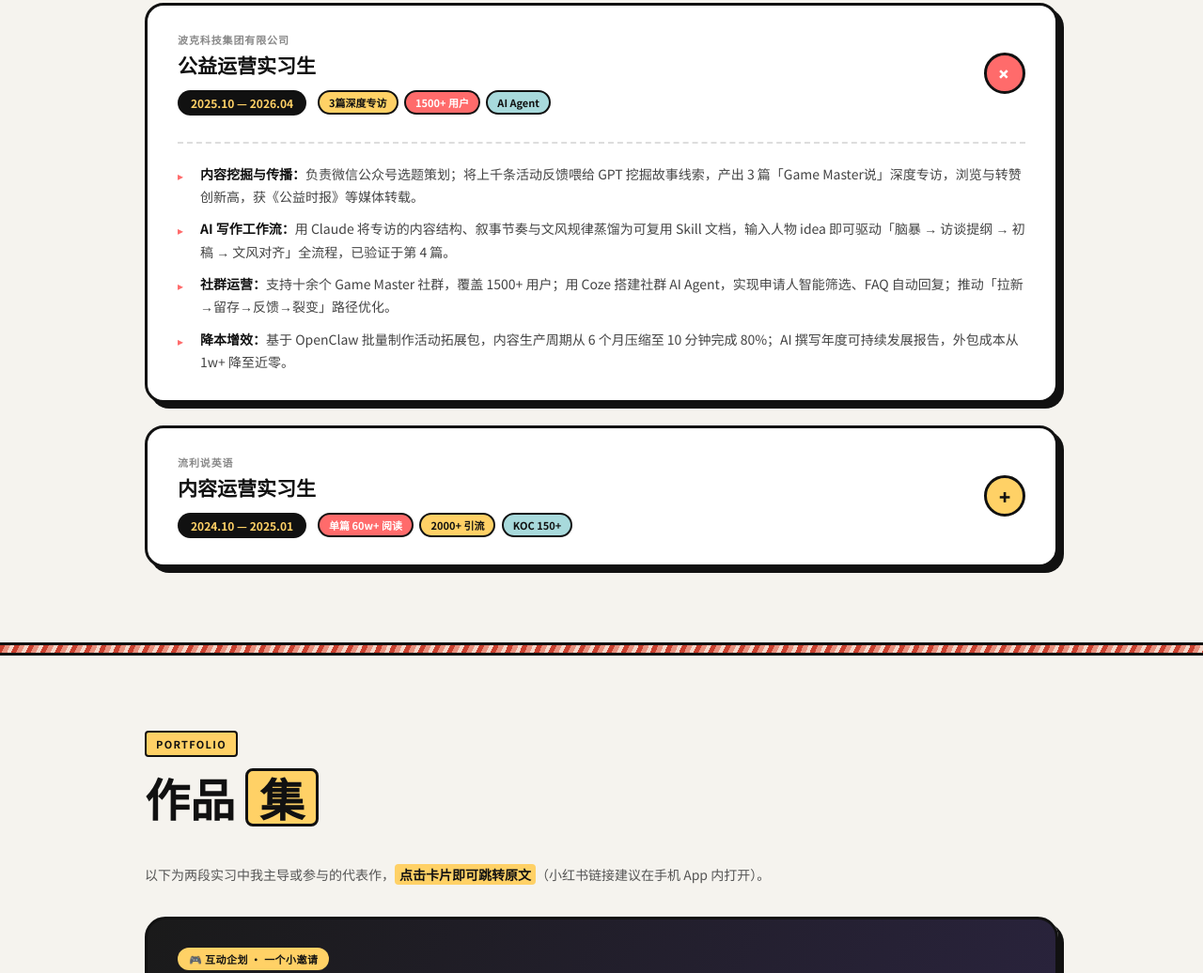
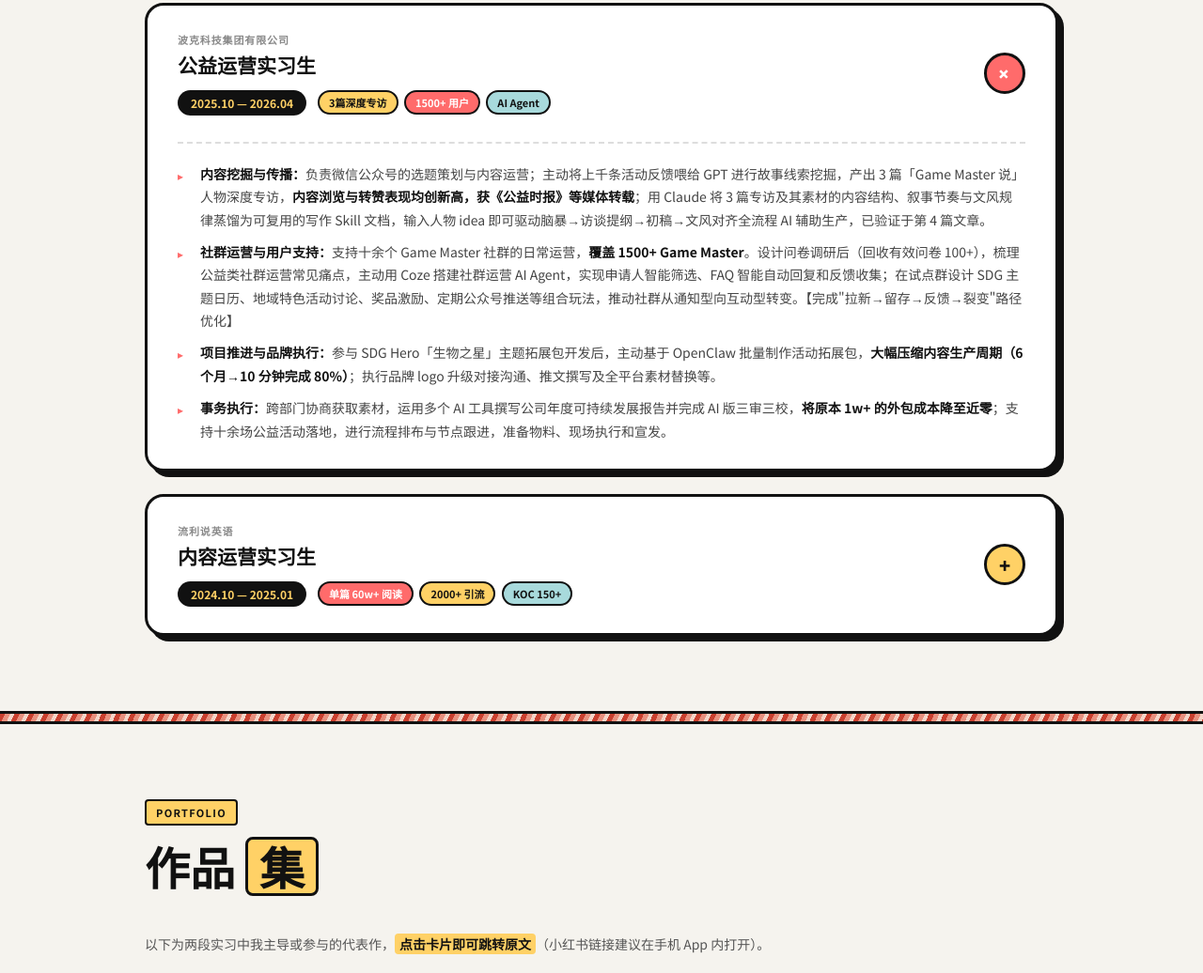
Before and after one commit to kdo736699-max/bacon, a plain HTML site: page index.html in a window 1280 px wide. Shown: the part 1149-2185 px from the top of the page at 94% size. Drawn offline with Linux system fonts and the light colour scheme.

Commit message:
Add files via upload

```diff
--- a/index.html
+++ b/index.html
@@ -406,7 +406,7 @@ a.work-tile:hover{transform:translate(-2px,-2px);box-shadow:5px 5px 0 #111;}
 <div class="hero">
   <div class="hero-inner">
     <div class="hero-left">
-      <div class="hero-eyebrow">✦ 好奇心拉满 · 执行力 MAX · 感性又能打</div>
+      <div class="hero-eyebrow">✦ 好奇心拉满 · 执行力 MAX · 主人翁意识强 · 学习迭代飞快</div>
       <div class="nickname"><span class="bacon-strip"></span> 欢迎叫我 Bacon · 培根</div>
       <h1 class="hero-name">我是<span class="highlight">赵培涵</span></h1>
       <p class="hero-role">Content Operator &amp; AI Workflow Builder</p>
@@ -472,10 +472,10 @@ a.work-tile:hover{transform:translate(-2px,-2px);box-shadow:5px 5px 0 #111;}
         <div class="exp-detail">
           <div class="exp-detail-inner">
             <ul class="exp-bullets">
-              <li><strong>内容挖掘与传播：</strong>负责微信公众号选题策划；将上千条活动反馈喂给 GPT 挖掘故事线索，产出 3 篇「Game Master说」深度专访，浏览与转赞创新高，获《公益时报》等媒体转载。</li>
-              <li><strong>AI 写作工作流：</strong>用 Claude 将专访的内容结构、叙事节奏与文风规律蒸馏为可复用 Skill 文档，输入人物 idea 即可驱动「脑暴 → 访谈提纲 → 初稿 → 文风对齐」全流程，已验证于第 4 篇。</li>
-              <li><strong>社群运营：</strong>支持十余个 Game Master 社群，覆盖 1500+ 用户；用 Coze 搭建社群 AI Agent，实现申请人智能筛选、FAQ 自动回复；推动「拉新→留存→反馈→裂变」路径优化。</li>
-              <li><strong>降本增效：</strong>基于 OpenClaw 批量制作活动拓展包，内容生产周期从 6 个月压缩至 10 分钟完成 80%；AI 撰写年度可持续发展报告，外包成本从 1w+ 降至近零。</li>
+              <li><strong>内容挖掘与传播：</strong>负责微信公众号的选题策划与内容运营；主动将上千条活动反馈喂给 GPT 进行故事线索挖掘，产出 3 篇「Game Master 说」人物深度专访，<strong>内容浏览与转赞表现均创新高，获《公益时报》等媒体转载</strong>；用 Claude 将 3 篇专访及其素材的内容结构、叙事节奏与文风规律蒸馏为可复用的写作 Skill 文档，输入人物 idea 即可驱动脑暴→访谈提纲→初稿→文风对齐全流程 AI 辅助生产，已验证于第 4 篇文章。</li>
+              <li><strong>社群运营与用户支持：</strong>支持十余个 Game Master 社群的日常运营，<strong>覆盖 1500+ Game Master</strong>。设计问卷调研后（回收有效问卷 100+），梳理公益类社群运营常见痛点，主动用 Coze 搭建社群运营 AI Agent，实现申请人智能筛选、FAQ 智能自动回复和反馈收集；在试点群设计 SDG 主题日历、地域特色活动讨论、奖品激励、定期公众号推送等组合玩法，推动社群从通知型向互动型转变。【完成"拉新→留存→反馈→裂变"路径优化】</li>
+              <li><strong>项目推进与品牌执行：</strong>参与 SDG Hero「生物之星」主题拓展包开发后，主动基于 OpenClaw 批量制作活动拓展包，<strong>大幅压缩内容生产周期（6 个月→10 分钟完成 80%）</strong>；执行品牌 logo 升级对接沟通、推文撰写及全平台素材替换等。</li>
+              <li><strong>事务执行：</strong>跨部门协商获取素材，运用多个 AI 工具撰写公司年度可持续发展报告并完成 AI 版三审三校，<strong>将原本 1w+ 的外包成本降至近零</strong>；支持十余场公益活动落地，进行流程排布与节点跟进，准备物料、现场执行和宣发。</li>
             </ul>
           </div>
         </div>
@@ -500,10 +500,11 @@ a.work-tile:hover{transform:translate(-2px,-2px);box-shadow:5px 5px 0 #111;}
         <div class="exp-detail">
           <div class="exp-detail-inner">
             <ul class="exp-bullets">
-              <li><strong>小红书矩阵运营：</strong>接手 3 个垂类账号，发布引流笔记 100+ 篇，单篇最高阅读 <strong>60w+</strong>，累计引流用户超 2000 人。</li>
-              <li><strong>数据提升：</strong>开口率 15%（↑5%）；加私率 40%（↑15%）；首购率 8%（↑3%）。自主撰写 0-1 起号 SOP，一周内快速起号（单篇 30w+，转赞评 1w+）。</li>
-              <li><strong>KOC 管理：</strong>撰写 KOC 管理 SOP 与写手审核 SOP，管理 150+ 人，打通内容策划——渠道分发——用户运营——前端转化全流程。</li>
-              <li><strong>品牌 IP 孵化：</strong>支持「John 要说英语」从 0 到 1 孵化；首个视频点赞破千，第二个破万。</li>
+              <li><strong>小红书矩阵账号内容运营：</strong>接手 3 个垂类账号的日常运营和 KOC 文章库的撰写，发布引流笔记 100+ 篇，定期分析账号数据，提炼爆款拆解 SOP，借助 GPT 提升内容、优化生产效率。<strong>单篇帖子最高阅读量达 60w+，累计引流用户超 2000 人，开口率 15%（↑5%）；加私率 40%（↑15%）；首购率 8%（↑3%）</strong>；自主撰写 0-1 起号 SOP，一周内快速起号（单篇阅读量 30w+，转赞评 1w+）。</li>
+              <li><strong>社群运营与用户转化：</strong>制定 7 天打卡活动方案，提升用户留存与活跃度；建立挖需 SOP，针对目标人群设置指定话术；配合双十一卖课直播，负责社群预热引流，撰写引流话术，推动小红书矩阵与直播间协同转化。</li>
+              <li><strong>KOC 与写手管理：</strong>撰写小红书 KOC 管理 SOP、写手审核 SOP，标准化内容生产流程，<strong>管理 KOC 与写手 150+ 人</strong>；撰写 KOC、KOL 投放 SOP。【打通内容策划——渠道分发——用户运营——前端转化的全流程】</li>
+              <li><strong>品牌 IP 孵化：</strong>进行视频内容选题，撰写品牌形象 IP 化定位方案（CEO+名牌教师）；支持教师 IP「John 要说英语」小红书视频账号的从 0 到 1 孵化，负责持续内容策划与选题、辅助拍摄执行；<strong>首个视频点赞破千，第二个视频点赞破万，实现账号快速冷启动</strong>。</li>
+              <li><strong>跨部门内容协作：</strong>参与年终活动策划，提出年终学习报告 idea 被采纳；配合公关舆情监控，撰写话术模板；参与上海核心商圈圣诞线下品牌曝光活动，同步负责小红书预热话术撰写，实现线上线下协同引流。</li>
             </ul>
           </div>
         </div>
@@ -698,13 +699,13 @@ a.work-tile:hover{transform:translate(-2px,-2px);box-shadow:5px 5px 0 #111;}
     </div>
     <div class="edu-grid">
       <div class="edu-card reveal">
-        <div class="edu-school">华东师范大学 <span class="edu-badge b985">985</span></div>
+        <div class="edu-school">华东师范大学 <span class="edu-badge b985">沪 985</span></div>
         <div class="edu-major">社会工作专业 · 硕士在读</div>
         <div class="edu-date">2025.09 — 2027.07</div>
         <ul class="edu-items"><li>年级长</li><li>院实践部干事</li></ul>
       </div>
       <div class="edu-card reveal">
-        <div class="edu-school">华东理工大学 <span class="edu-badge b211">211</span></div>
+        <div class="edu-school">华东理工大学 <span class="edu-badge b211">沪 211</span></div>
         <div class="edu-major">公共事业管理 · 本科</div>
         <div class="edu-date">2021.09 — 2025.07</div>
         <ul class="edu-items">
@@ -748,7 +749,7 @@ a.work-tile:hover{transform:translate(-2px,-2px);box-shadow:5px 5px 0 #111;}
         <ul class="proj-bullets">
           <li><strong>研究设计：</strong>基于集体记忆理论与符号论设计调研方案，分析红色建筑保护现状及其对居民、游客集体记忆的影响。</li>
           <li><strong>数据收集：</strong>实地调研 20 幢建筑 + 深度访谈 30 人，分析建筑历史、用户行为与情感数据。</li>
-          <li><strong>成果输出：</strong>5 万余字调研报告 + 街区历史故事册 + 4 节「行走的党课」视频，在社区内广泛传播，公众参与度提升 <strong>40%</strong>。</li>
+          <li><strong>成果输出：</strong>5 万余字调研报告 + 街区历史故事册 + 4 节「行走的党课」视频，在社区内广泛传播。</li>
         </ul>
         <span class="proj-award">🏆 校大学生暑期社会实践优秀项目奖</span>
       </div>
```
